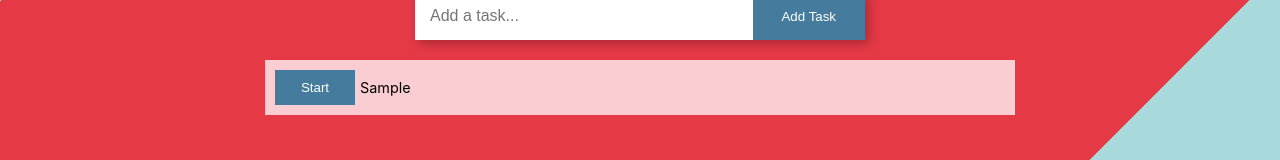
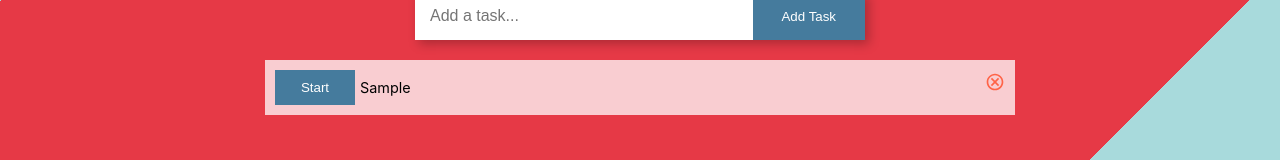
Before and after one commit to francisco-solis99/pomodoroAppVue, a Vue app: page / in a window 1280 px wide. Both pictures are taken after typing "Sample" into the empty fields and a click on the button "Add Task". Shown: the part 415-575 px from the top of the page. Built offline with nearby package versions, Linux system fonts and the light colour scheme.

Commit message:
[Add] delete task function with an icon

```diff
--- a/src/App.vue
+++ b/src/App.vue
@@ -37,6 +37,12 @@ import Timer from './components/Timer.vue';
         this.tasksList.push(task);
         this.saveTasks();
 
+      },
+
+      deleteTask(idTask){
+        const index = this.findIndexTask(idTask);
+        this.tasksList.splice(index, 1);
+        this.saveTasks();
       },
 
       finishTask(id){
@@ -85,10 +91,15 @@ import Timer from './components/Timer.vue';
 <template>
   <main class="pomodoro__hero">
     <h1 class="pomodoro__title">Pomodoro</h1>
-    <Timer v-bind:actualTask = "actualTask" v-on:compled-task="finishTask" v-on:progress-completed="completePomodoro" :timeToWork="0.1" :timeToRest="0.2"></Timer>
+    <Timer
+    v-bind:actualTask = "actualTask"
+    v-on:compled-task="finishTask"
+    v-on:progress-completed="completePomodoro"
+    :timeToWork="0.1" :timeToRest="0.2">
+    </Timer>
     <AddTask v-on:add-task="addTask"></AddTask>
     <section class="pomodoro__tasksList" v-if="taskListRender">
-      <TasksList v-bind:tasks="copyTasks" v-on:start-task="startTimer"></TasksList>
+      <TasksList v-bind:tasks="copyTasks" v-on:start-task="startTimer" v-on:delete-task="deleteTask"></TasksList>
     </section>
     <p class="pomodoro__default" v-else>Add something to do 😀</p>
   </main>
--- /dev/null
+++ b/src/components/PomodoroIcon.vue
@@ -0,0 +1,21 @@
+<script>
+  export default {
+    name: 'PomodoroIcon',
+    props:['name'],
+  };
+</script>
+
+<template>
+  <svg v-if="name === 'close'" xmlns="http://www.w3.org/2000/svg" height="24" viewBox="0 0 24 24" width="24">
+    <path d="M0 0h24v24H0V0z" fill="none" opacity=".87"/>
+    <path d="M12 2C6.47 2 2 6.47 2 12s4.47 10 10 10 10-4.47 10-10S17.53 2 12 2zm0 18c-4.41 0-8-3.59-8-8s3.59-8 8-8 8 3.59 8 8-3.59 8-8 8zm3.59-13L12 10.59 8.41 7 7 8.41 10.59 12 7 15.59 8.41 17 12 13.41 15.59 17 17 15.59 13.41 12 17 8.41z"/>
+  </svg>
+</template>
+
+
+<style scoped>
+  svg {
+    fill: tomato;
+    width: 20px;
+  }
+</style>
--- a/src/components/Task.vue
+++ b/src/components/Task.vue
@@ -1,10 +1,13 @@
 <!-- JS -->
 <script>
-
+    import PomodoroIcon from './PomodoroIcon.vue';
     export default {
         name: 'PomodoroTask',
         props: ['taskText', 'taskCompleted', 'taskInProgress'],
-        emits: ['start-task'],
+        emits: ['start-task', 'delete-task'],
+        components: {
+             PomodoroIcon
+        },
 
         computed: {
             btnStyle(){
@@ -33,8 +36,9 @@
 
 <!-- HTML -->
 <template>
-      <button :class="btnStyle" @click="$emit('start-task', taskText)" ref="buttonStart">Start</button>
+      <button :class="btnStyle" @click="$emit('start-task', taskText)" ref="buttonStart">{{this.taskCompleted ? 'Done' : 'Start'}}</button>
       <p :class="pStyle">{{taskText}}</p>
+      <span class="close__icon" @click="$emit('delete-task')"><PomodoroIcon name="close"></PomodoroIcon></span>
 </template>
 
 
@@ -70,5 +74,15 @@
         cursor: not-allowed;
     }
 
+    .close__icon {
+        display: flex;
+        justify-content: center;
+        align-items: center;
+        position: absolute;
+        top: 0;
+        right: 0;
+        cursor: pointer;
+    }
+
 
 </style>
--- a/src/components/TasksList.vue
+++ b/src/components/TasksList.vue
@@ -1,7 +1,7 @@
 <!-- HTML -->
 <template>
     <div class="task__container" v-for="task in tasks" v-bind:key="task.id">
-       <Task v-bind:taskText="task.taskTitle"  v-bind:taskCompleted="task.finished" v-bind:taskInProgress="task.inProgress" v-on:start-task="$emit('start-task', task)"></Task>
+       <Task v-bind:taskText="task.taskTitle"  v-bind:taskCompleted="task.finished" v-bind:taskInProgress="task.inProgress" v-on:start-task="$emit('start-task', task)" v-on:delete-task="$emit('delete-task', task)"></Task>
     </div>
 </template>
 
@@ -10,7 +10,7 @@
     import Task from './Task.vue';
     export default {
         name : 'TasksList',
-        emits: ['start-task'],
+        emits: ['start-task', 'delete-task'],
         components : {Task},
         props: ['tasks'],
     };
@@ -23,5 +23,6 @@
     display: flex;
     align-items: center;
     width: 100%;
+    position: relative;
   }
 </style>
```
Also changed, not shown: src/assets/close.svg (added).
